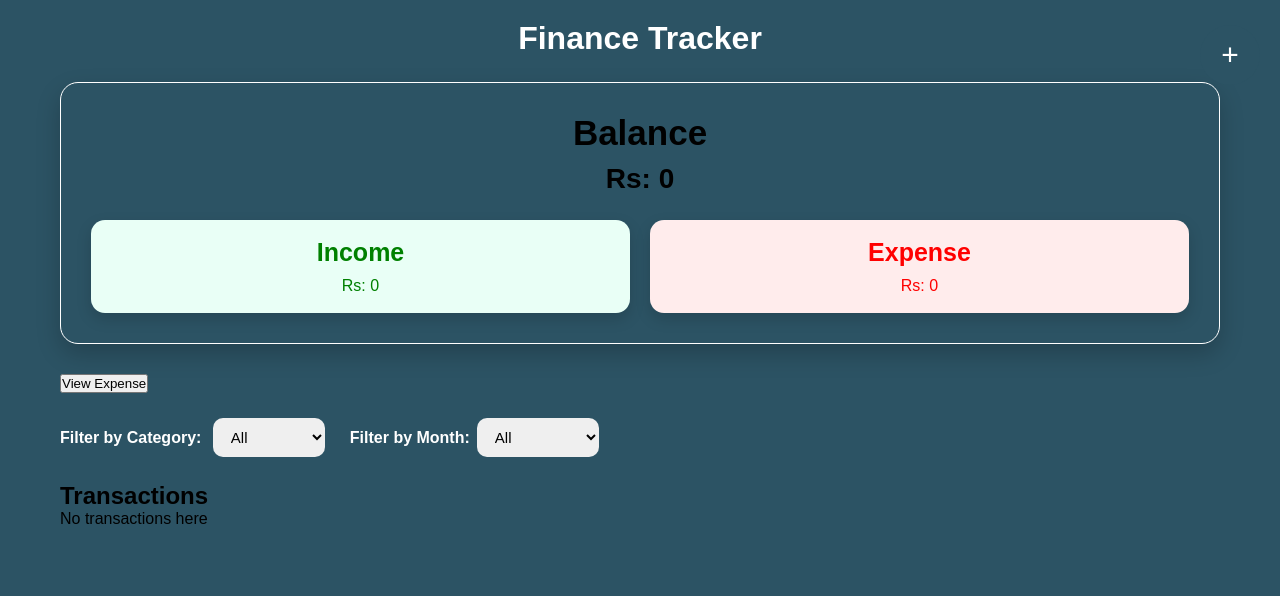
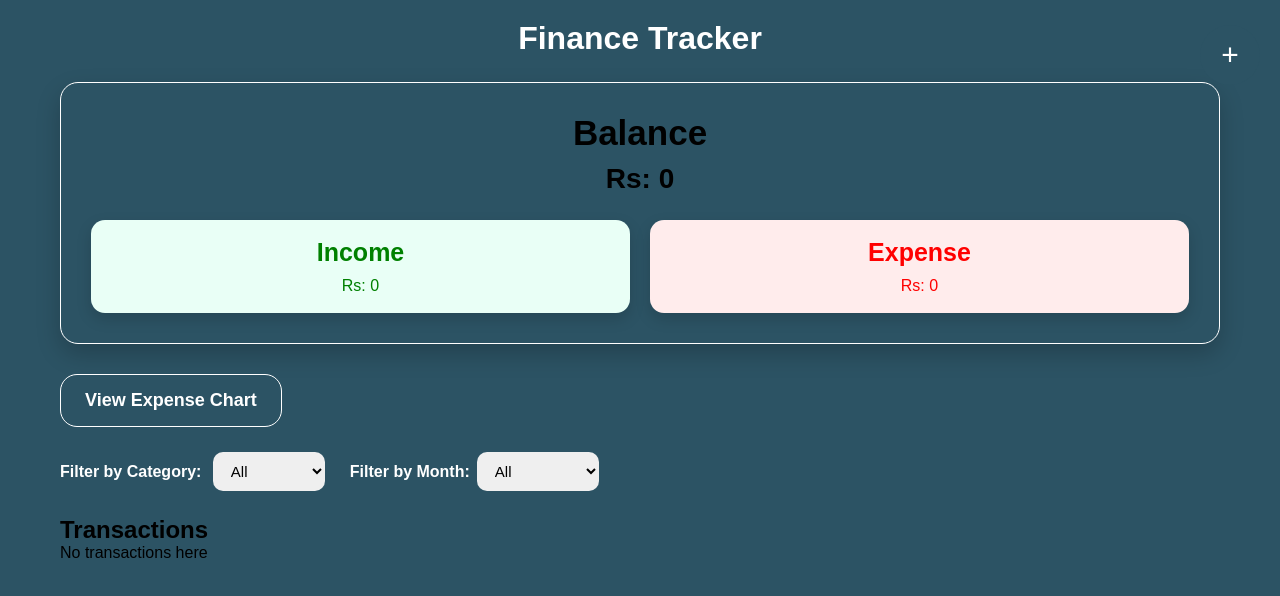
Before and after one commit to Sameerali0/finance-tracker, a React (Vite) app: page /app in a window 1280 px wide. Shown: the top 596 px of the page. Built offline with nearby package versions, Linux system fonts and the light colour scheme.

Commit message:
added view expense chart button styling

```diff
--- a/src/index.css
+++ b/src/index.css
@@ -418,14 +418,31 @@ li.expense{
 
 }
 
-.transaction-add-btn:hover{
+
+.chart-btn{
+
+    padding: 15px 24px;
+    font-size: 18px;
+    font-weight: bold;
+    border-radius: 17px;
+    border: none;
+    background: #2c5364;
+    color: white;
+    cursor: pointer;
+    transition: all 0.25s ease;
+    border: 1px solid white;
+
+}
+
+
+.transaction-add-btn:hover, .chart-btn:hover{
 
     transform: translateY(-2px);
     box-shadow: 0 10px 22px rgba(0,0,0,0.25);
 
 }
 
-.transaction-add-btn:active{
+.transaction-add-btn:active , .chart-btn:active{
 
     transform: scale(0.97);
 
--- a/src/pages/Dashboard.jsx
+++ b/src/pages/Dashboard.jsx
@@ -52,7 +52,7 @@ function Dashboard() {
       <div className="main-container">
         <h1>Finance Tracker</h1>
         <Balance transactions={transactions}/>
-        <button className="Chart-btn" onClick={() => goTo("/chart", {state: {transactions}})}>View Expense</button>
+        <button className="chart-btn" onClick={() => goTo("/chart", {state: {transactions}})}>View Expense Chart</button>
         <button className="transaction-form-btn" onClick={()=> setShowForm(true)}>+</button>
         {showForm && (
             <div className="transaction-form">
```
